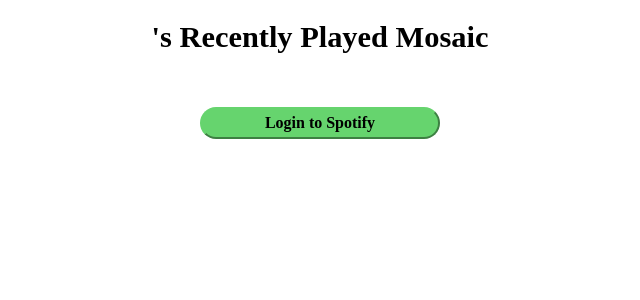
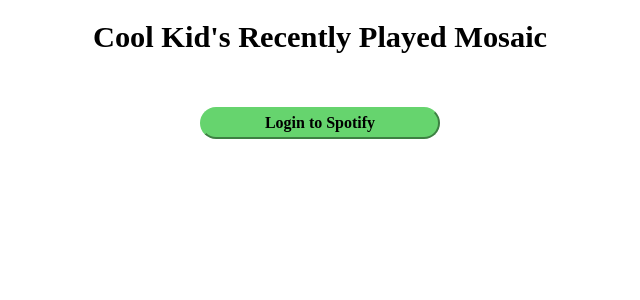
Before and after one commit to JasmineAmberPatel/Music-Mosaic, a React (Create React App) app: page / in a window 1280 px wide. Shown: the top 300 px of the page, without its empty margins (320-960 px from the left). Built offline with nearby package versions, Linux system fonts and the light colour scheme.

Commit message:
updated name state

```diff
--- a/src/App.js
+++ b/src/App.js
@@ -10,7 +10,7 @@
     super();
     this.state = {
       loggedIn: accessToken ? true : false,
-      name: '',
+      name: 'Cool Kid',
       recentlyPlayed: {
         albumArt0: '',
         albumArt1: '',
```
